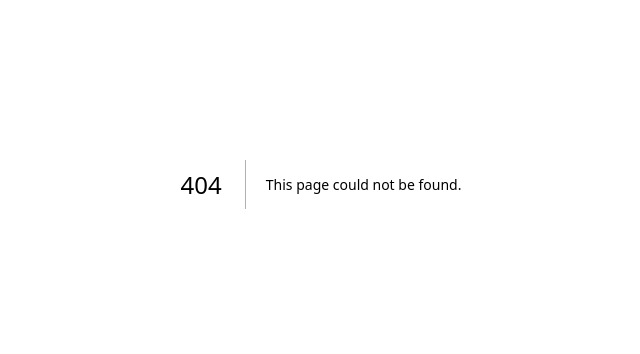
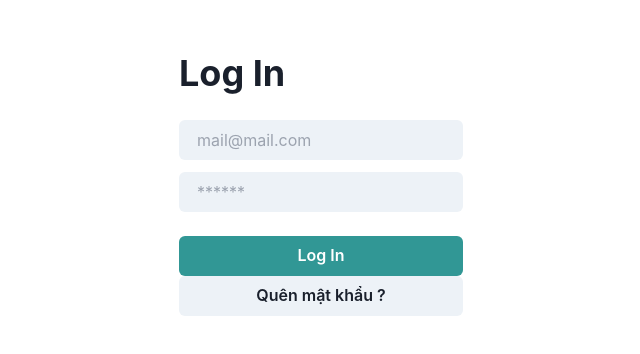
Before and after one commit to p1ngLabs/cricket-client, a Next.js app: page /auth/log-in in a window 1280 px wide. Before the commit this address had no page. Shown: the part 216-570 px from the top of the page, without its empty margins (319-959 px from the left). Built offline with nearby package versions, Linux system fonts and the light colour scheme.

Commit message:
simple login page UI

```diff
--- a/package.json
+++ b/package.json
@@ -7,7 +7,8 @@
     "build": "next build",
     "start": "next start",
     "lint": "next lint",
-    "prepare": "husky install"
+    "prepare": "husky install",
+    "pre-commit": "lint-staged"
   },
   "dependencies": {
     "@chakra-ui/react": "^2.3.7",
--- /dev/null
+++ b/src/pages/auth/log-in.tsx
@@ -0,0 +1,19 @@
+import { Button, Flex, Heading, Input, useColorMode, useColorModeValue } from '@chakra-ui/react';
+
+const LoginPage = () => {
+  const { toggleColorMode } = useColorMode();
+  const toggleBackgroundColor = useColorModeValue('grey.100', 'grey.700');
+  return (
+    <Flex height='100vh' alignItems='center' justifyContent='center'>
+      <Flex direction='column' background={toggleBackgroundColor} p={12} rounded={6}>
+        <Heading mb={6}>Log In</Heading>
+        <Input placeholder='mail@mail.com' variant='filled' mb={3} type='email'></Input>
+        <Input placeholder='******' variant='filled' mb={6} type='password'></Input>
+        <Button colorScheme='teal'>Log In</Button>
+        <Button onClick={toggleColorMode}>Quên mật khẩu ?</Button>
+      </Flex>
+    </Flex>
+  );
+};
+
+export default LoginPage;
--- a/src/pages/index.tsx
+++ b/src/pages/index.tsx
@@ -9,13 +9,13 @@ const Home = () => {
     <div>
       <Head>
         <title>{process.env.NEXT_PUBLIC_APPNAME}</title>
-        <meta name="description" content="Thư viện cho bạn và cho tôi..." />
-        <link rel="icon" href="/favicon.ico" />
+        <meta name='description' content='Thư viện cho bạn và cho tôi...' />
+        <link rel='icon' href='/favicon.ico' />
       </Head>
 
       <main>
-        <Link href="/admin">
-          <Button colorScheme="blue">ADMIN PANEL</Button>
+        <Link href='/admin/index'>
+          <Button colorScheme='blue'>ADMIN PANEL</Button>
         </Link>
       </main>
 
```
Also changed, not shown: .eslintrc.json, .prettierrc.json, 2 other files (tests, documents, lock files or other folders).
